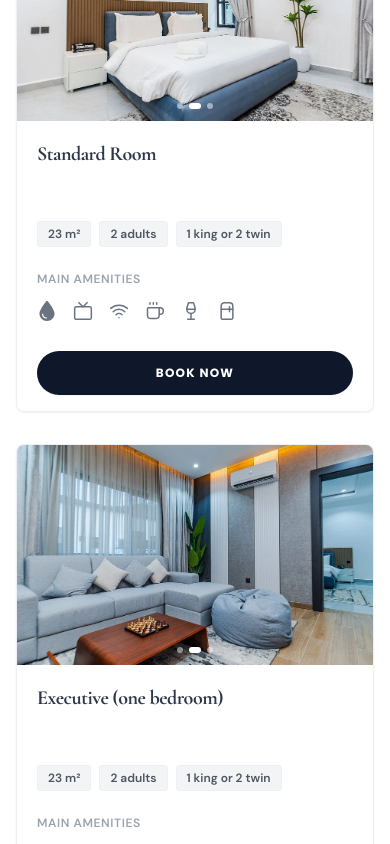
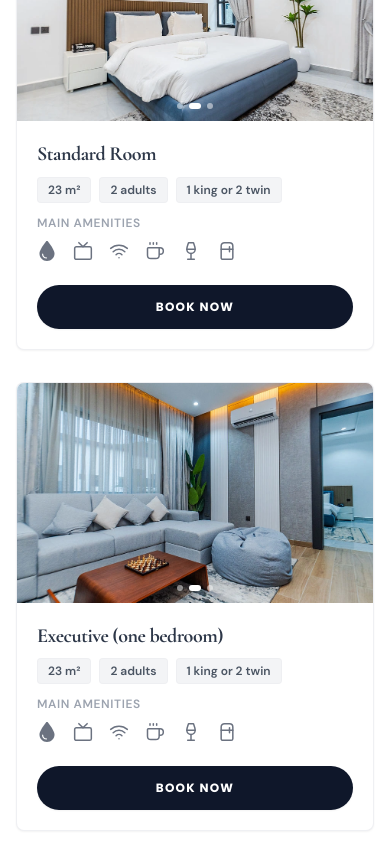
Before and after one commit to Richardjames2023/Aurum-on-missouri, a Next.js app: page /rooms in a window 390 px wide. Shown: the part 1260-2104 px from the top of the page. Built offline with nearby package versions, Linux system fonts and the light colour scheme.

Commit message:
refactor: Update RoomCard layout and styling for improved readability and consistency

```diff
--- a/components/RoomCard.tsx
+++ b/components/RoomCard.tsx
@@ -2,7 +2,6 @@
 
 import { useState, useEffect, MouseEvent } from "react";
 import Image from "next/image";
-import Link from "next/link";
 import { IconType } from "react-icons";
 
 export interface AmenityItem {
@@ -83,13 +82,13 @@ export default function RoomCard({ room, onReadMore }: RoomCardProps) {
                 </div>
 
                 {/* Info Block */}
-                <div className="p-5 lg:p-6 pb-2">
-                    <h3 className="text-xl lg:text-[22px] font-bold text-[#2d3748] tracking-tight leading-snug min-h-[64px] line-clamp-2 mb-4">
+                <div className="p-5 lg:p-6 pb-0">
+                    <h3 className="text-xl lg:text-[22px] font-bold text-[#2d3748] tracking-tight leading-snug line-clamp-2 mb-2">
                         {room.title}
                     </h3>
 
                     {/* Specification Pills */}
-                    <div className="flex flex-wrap gap-2 mb-6">
+                    <div className="flex flex-wrap gap-2 mb-3">
                         {room.specs.map((spec, sIdx) => (
                             <span
                                 key={sIdx}
@@ -101,11 +100,11 @@ export default function RoomCard({ room, onReadMore }: RoomCardProps) {
                     </div>
 
                     {/* Amenities Row */}
-                    <div className="mb-4">
-                        <span className="text-xs uppercase tracking-wider text-gray-400 font-semibold block mb-2">
+                    <div className="mb-3">
+                        <span className="text-xs uppercase tracking-wider text-gray-400 font-semibold block mb-1.5">
                             Main amenities
                         </span>
-                        <div className="flex flex-wrap gap-4 text-gray-500 min-h-[32px] items-center">
+                        <div className="flex flex-wrap gap-4 text-gray-500 min-h-[28px] items-center">
                             {room.amenities.map((item, iIdx) => {
                                 const AmenityIcon = item.icon;
                                 return (
@@ -124,18 +123,11 @@ export default function RoomCard({ room, onReadMore }: RoomCardProps) {
             </div>
 
             {/* Card CTA Footer */}
-            <div className="px-5 lg:p-6 pt-0 mt-auto pb-4">
-                {/* <button
+            <div className="px-5 lg:px-6 pt-2 pb-5 mt-auto">
+                <button
                     onClick={onReadMore}
-                    className="inline-flex items-center text-xs font-bold tracking-widest text-[#8b1e2f] uppercase hover:text-[#4a0a0c] transition-colors mb-5 group/link bg-transparent border-none p-0 cursor-pointer"
+                    className="w-full bg-slate-900 hover:bg-[#36070E] text-white py-3.5 px-4 rounded-full font-bold uppercase text-xs tracking-widest transition-colors duration-200 shadow-sm hover:shadow-md"
                 >
-                    Read More
-                    <span className="ml-1 transform group-hover/link:translate-x-1 transition-transform inline-block">➔</span>
-                </button> */}
-
-                <button
-                onClick={onReadMore}
-                className="w-full bg-slate-900 hover:bg-[#36070E] text-white py-3.5 px-4 rounded-full font-bold uppercase text-xs tracking-widest transition-colors duration-200 shadow-sm hover:shadow-md">
                     Book Now
                 </button>
             </div>
```
